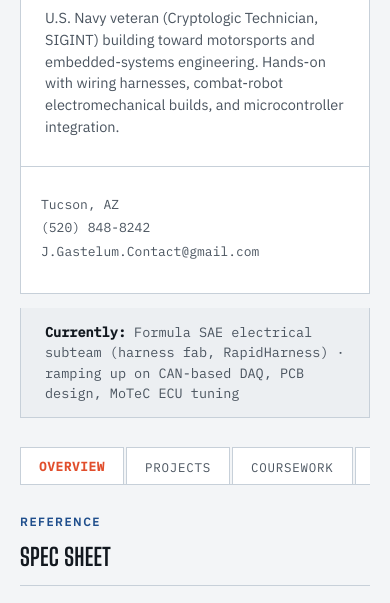
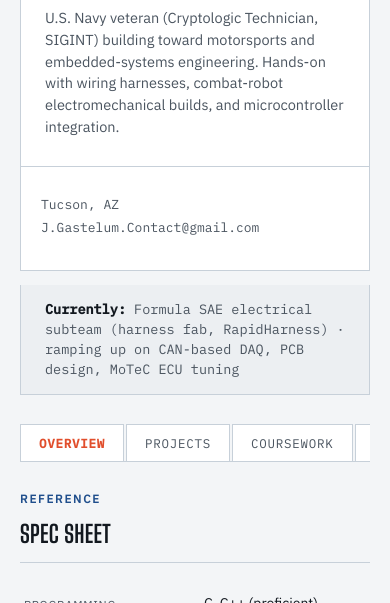
Before and after one commit to TheJuanGastelum/portfolio, a plain HTML site: page index.html in a window 390 px wide. Shown: the part 163-766 px from the top of the page. Drawn offline with Linux system fonts and the light colour scheme.

Commit message:
Remove phone number from public contact block
Co-Authored-By: Claude Opus 5 <noreply@anthropic.com>

```diff
--- a/index.html
+++ b/index.html
@@ -120,7 +120,6 @@
     <div class="side">
       <div class="contact mono">
         <div>Tucson, AZ</div>
-        <div>(520) 848-8242</div>
         <div>J.Gastelum.Contact@gmail.com</div>
       </div>
     </div>
```
